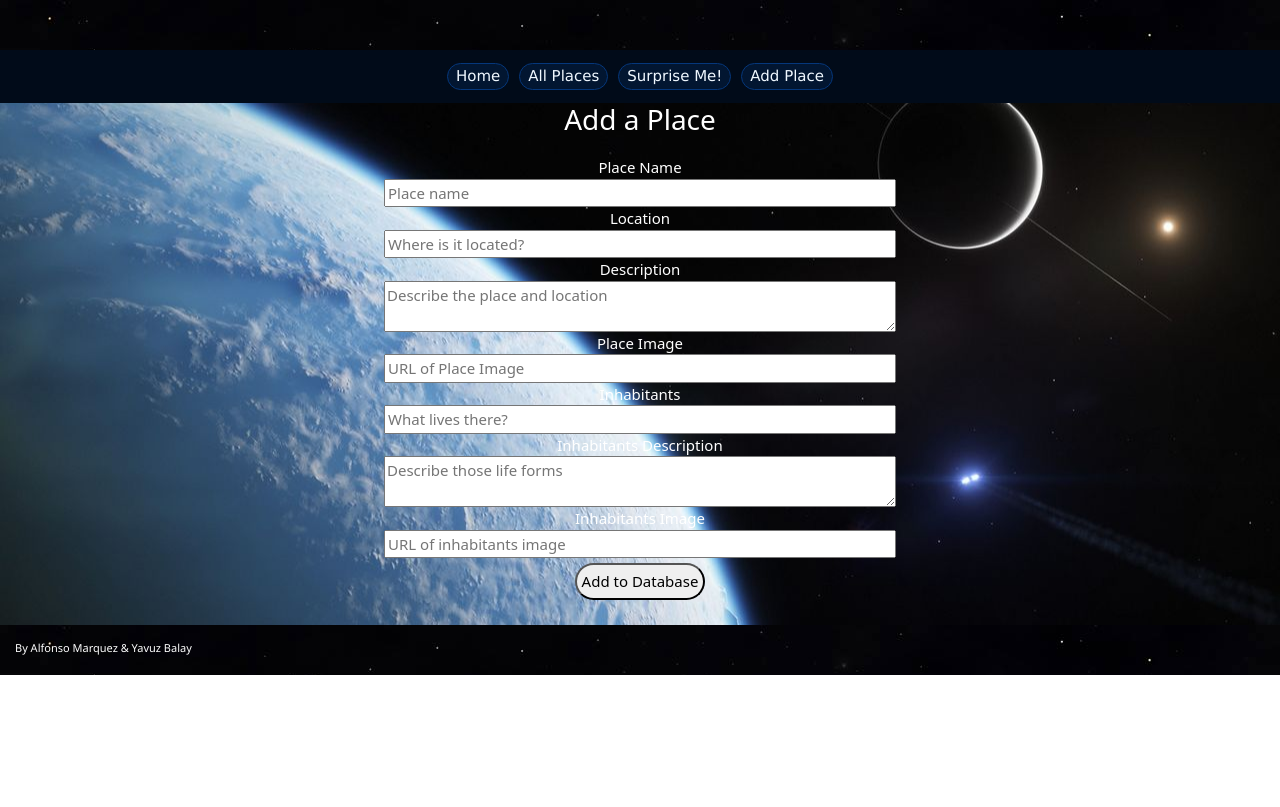
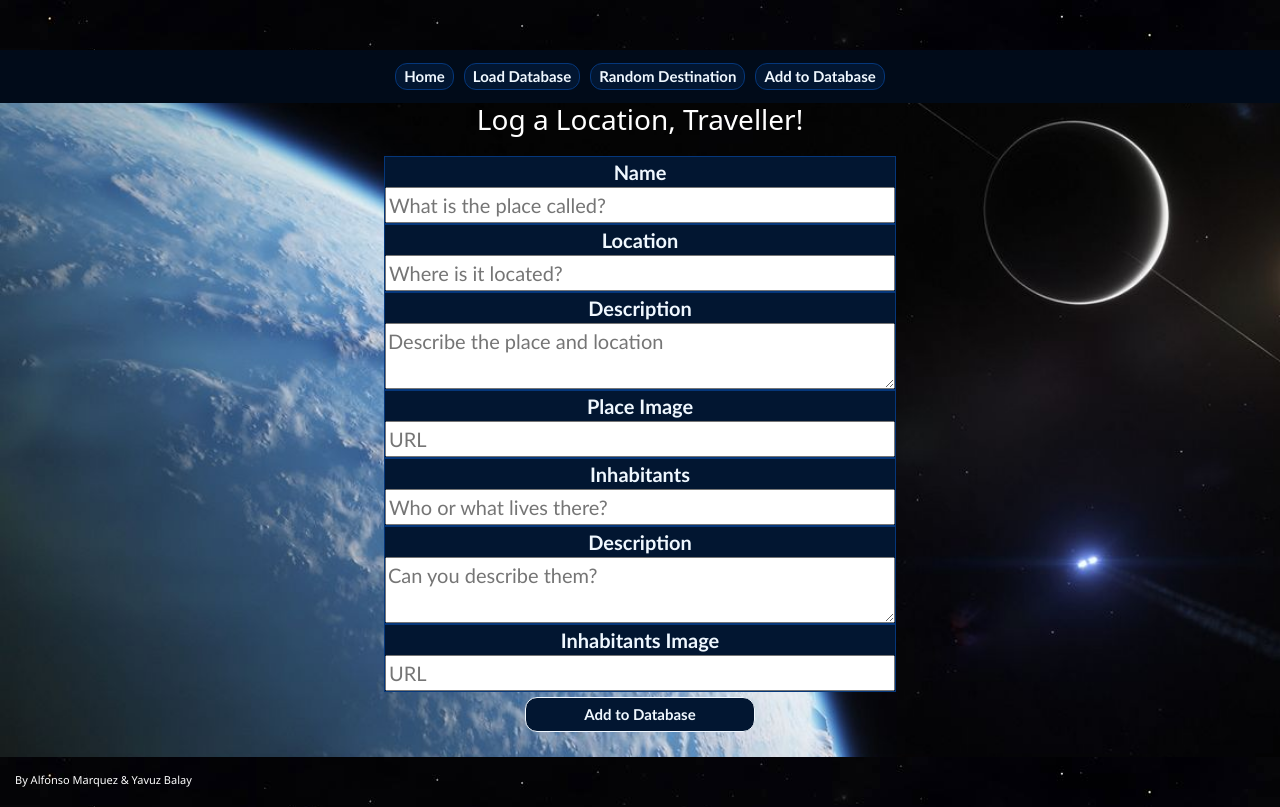
Before and after one commit to m02p02/react-json-project02, a React (Vite) app: page /places/add-place in a window 1280 px wide. Built offline with nearby package versions, Linux system fonts and the light colour scheme.

Commit message:
more css work

```diff
--- a/src/App.css
+++ b/src/App.css
@@ -4,10 +4,8 @@
   padding: 0;
   text-align: center;
   background-image: url('./images/planetX.jpeg');
-  background-repeat:repeat-x;
-  background-repeat: repeat-y;
-  background-repeat: repeat;
-  background-position: 100%;
+  background-repeat: no-repeat;
+  background-size: cover;
   color: white;
 }
 
@@ -22,7 +20,9 @@ Header, Footer
 .galaxy-map{
   background-image: url(/src/images/milkyway.jpg);
   width: 100%;
-  height: 100vh
+  height: 100vh;
+  background-repeat: no-repeat;
+  background-size: cover;
 }
 .footer-tag {
   font-size: 11px;
@@ -45,9 +45,10 @@ NavBar
   margin: 5px;
   padding: 1px;
   font-size: 15px;
+  font-weight: bold;
   color: aliceblue;
-  border-radius: 15px;
-  font-family: 'Lucida Sans', 'Lucida Sans Regular', 'Lucida Grande', 'Lucida Sans Unicode', Geneva, Verdana, sans-serif;
+  border-radius: 12px;
+  font-family:'Gill Sans', 'Gill Sans MT', Calibri, 'Trebuchet MS', sans-serif;
 }
 
 /*
@@ -87,11 +88,13 @@ place containers
 */
 .place-container {
   border: 2px solid white;
-  margin-top: 2%;
+  margin: 2%;
   max-width: 60%;
+  max-height: 60%;
   position: static;
-  bottom: 90%;
-  right: 0%;
+  top: 50%;
+  left: 50%;
+  transform: translate(30%, -0%);
 }
 
 .place-container h2 {
@@ -110,12 +113,10 @@ place containers
 
 .container-image {
   width: 50%;
-  border-radius: 25px;
 }
 
 .inhabitants-image {
-  max-width: 50%;
-  border-radius: 25px;
+  width: 50%;
 }
 
 /* AddLocationsPage, EditPage*/
@@ -128,6 +129,12 @@ place containers
   display: flex;
   flex-direction: column;
   width: 100%;
+  color: aliceblue;
+  font-size: 20px;
+  font-weight: bold;
+  font-family:'Gill Sans', 'Gill Sans MT', Calibri, 'Trebuchet MS', sans-serif;
+  background-color: #021631;
+  border: 1px solid #05377b;
 }
 
 .input-textarea {
@@ -136,7 +143,14 @@ place containers
 
 /* submit buttons: LocationDetails, AddLocationsPage, EditPage */
 .submit-btn {
+  background-color:#021631;
+  border: 1px solid aliceblue;
+  color: aliceblue;
+  font-weight: bold;
+  font-size: 15px;
+  font-family:'Gill Sans', 'Gill Sans MT', Calibri, 'Trebuchet MS', sans-serif;
+  width: 45%;
   padding: 5px;
   margin: 5px;
-  border-radius: 20px;
+  border-radius: 12px;
 }
--- a/src/components/NavBar.jsx
+++ b/src/components/NavBar.jsx
@@ -19,9 +19,9 @@ function NavBar() {
                 <Navbar className='justify-content-center'>
                     <Nav>
                         <Nav.Link href='/' className='nav-btn'>Home</Nav.Link>
-                        <Nav.Link href='/places/all-places' className='nav-btn'>All Places</Nav.Link>
-                        <Nav.Link href='/places/random-place' className='nav-btn'>Surprise Me!</Nav.Link>
-                        <Nav.Link href='/places/add-place' className='nav-btn'>Add Place</Nav.Link>
+                        <Nav.Link href='/places/all-places' className='nav-btn'>Load Database</Nav.Link>
+                        <Nav.Link href='/places/random-place' className='nav-btn'>Random Destination</Nav.Link>
+                        <Nav.Link href='/places/add-place' className='nav-btn'>Add to Database</Nav.Link>
                     </Nav>
                 </Navbar>
             </Container>
--- a/src/pages/AddLocationPage.jsx
+++ b/src/pages/AddLocationPage.jsx
@@ -35,14 +35,14 @@ function AddLocationPage(){
     }
     return (
         <div>
-            <h3>Add a Place</h3>
+            <h3>Log a Location, Traveller!</h3>
             <form className='input-place-form' onSubmit={handleSubmit}>
                 <label className='input-label'>
-                    Place Name
+                    Name
                     <input
                     type="text"
                     name="Place"
-                    placeholder="Place name"
+                    placeholder="What is the place called?"
                     required={true}
                     value={placeName}
                     onChange={(e) => { setPlaceName(e.target.value) }}
@@ -75,7 +75,7 @@ function AddLocationPage(){
                     <input
                     type="text"
                     name="Place Image"
-                    placeholder="URL of Place Image"
+                    placeholder="URL"
                     required={true}
                     value={placeImage}
                     onChange={(e) => { setPlaceImage(e.target.value) }}
@@ -86,18 +86,18 @@ function AddLocationPage(){
                     <input
                     type="text"
                     name="Inhabitants"
-                    placeholder="What lives there?"
+                    placeholder="Who or what lives there?"
                     required={true}
                     value={inhabitants}
                     onChange={(e) => { setinhabitants(e.target.value) }}
                     />
                 </label>
                 <label className='input-textarea'>
-                    Inhabitants Description
+                    Description
                     <textarea
                     type="text"
                     name="Inhabitants description"
-                    placeholder="Describe those life forms"
+                    placeholder="Can you describe them?"
                     required={true}
                     value={inhabitantsDescription}
                     onChange={(e) => { setInhabitantsDescription(e.target.value) }}
@@ -108,7 +108,7 @@ function AddLocationPage(){
                     <input
                     type="text"
                     name="Inhabitants Image"
-                    placeholder="URL of inhabitants image"
+                    placeholder="URL"
                     required={true}
                     value={inhabitantsImage}
                     onChange={(e) => { setInhabitantsImage(e.target.value) }}
--- a/src/pages/LocationDetailsPage.jsx
+++ b/src/pages/LocationDetailsPage.jsx
@@ -66,8 +66,8 @@ function LocationDetailsPage(props) {
                             </Accordion.Item>
                         </Accordion>
 
-                        <button className='submit-btn' onClick={() => navigate(`/places/edit/${placeId}`)}>Edit</button>
-                        <button className='submit-btn' onClick={function () { deletePlace() }}>Delete</button>
+                        <button className='submit-btn' onClick={() => navigate(`/places/edit/${placeId}`)}>Update Information</button>
+                        <button className='submit-btn' onClick={function () { deletePlace() }}>Delete from Database</button>
                     </>
                 )}
             </div>
```
